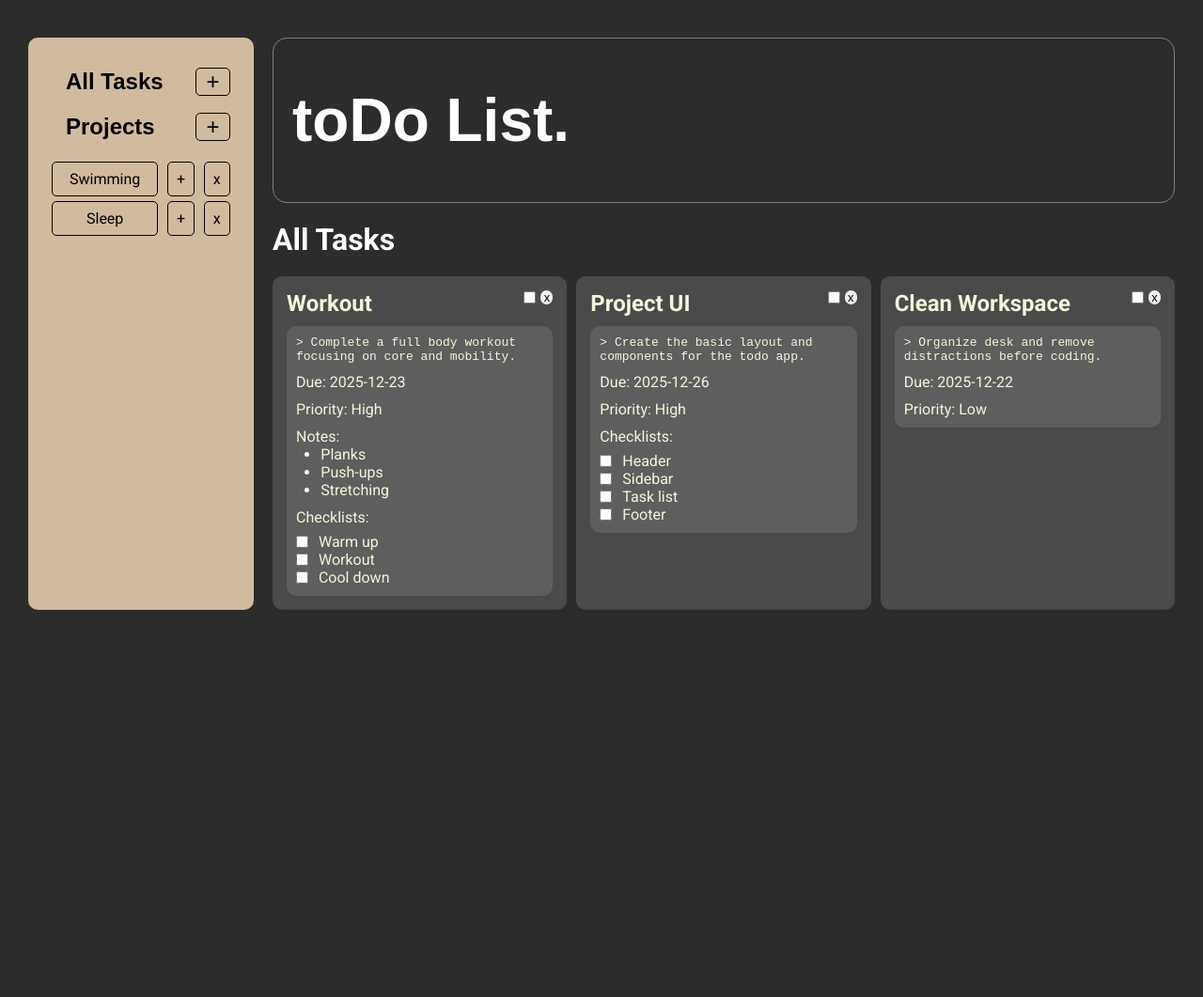
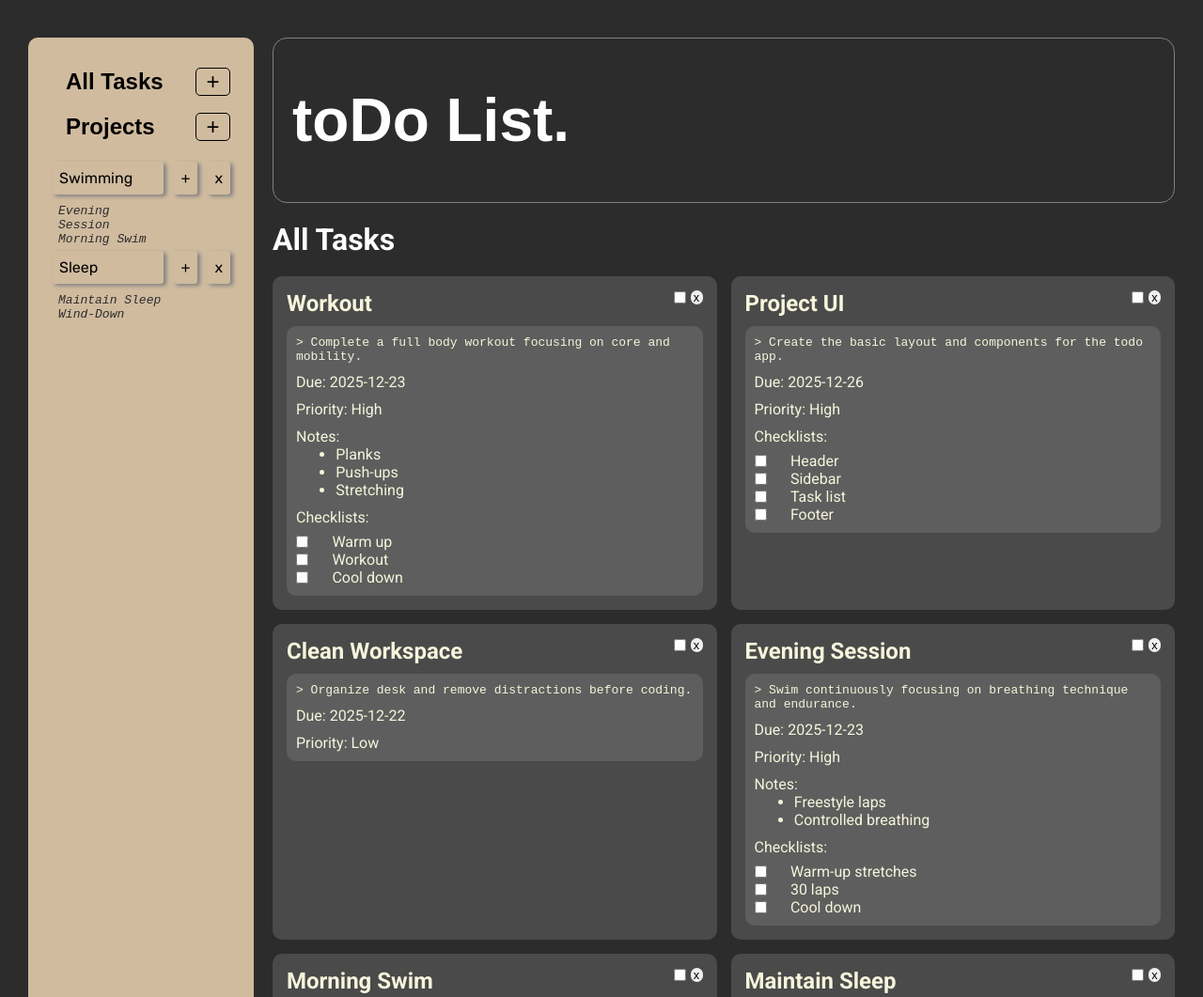
Before and after one commit to hrxd2/todo-list-project, a website built with webpack: page src/template.html in a window 1280 px wide. Shown: the top 1061 px of the page at 94% size. Before the commit the page ends 800 px from the top, so only its background shows below. Built offline with nearby package versions, Linux system fonts and the light colour scheme; a web font is replaced by a local one.

Commit message:
update: all tasks render and subtasks display
added new li to list subtasks in aside section of projects
new styles for that section.
alltasks render now loops through all subtasks and render all of em.

```diff
--- a/src/eventListener.js
+++ b/src/eventListener.js
@@ -11,8 +11,23 @@ const sectionTitle = document.querySelector(".section-title");
 // main side render of all tasks.
 function updateMain(){
     console.log(getTaskArray());
+    const mappedTasks = [];
+
     sectionTitle.textContent = 'All Tasks';
-    getTaskArray().forEach(item => populateTasks(item));
+    getTaskArray().forEach(item => mappedTasks.push(item));
+
+    // getTaskArray().forEach(item => populateTasks(item));
+
+    console.log(projectArray);
+
+    projectArray.forEach(item => {
+        item.tasks.forEach(obj => {
+              mappedTasks.push(obj);
+        })
+    });
+
+    console.log(mappedTasks);
+    mappedTasks.forEach(item => populateTasks(item));
 }
 
 //main side render of project tasks.
@@ -162,6 +177,7 @@ function dialogListener(){
             });
             projectRender(e);
             showProjects();
+            populateProjects(projectArray);
             // clearDisplay();
             // updateMain();
             //console.log(res);
--- a/src/index.js
+++ b/src/index.js
@@ -49,7 +49,7 @@ takeProjectInput("Sleep");
 const pArray = getProjectArray();
 pArray[0].addTasks(
     {
-    "title": "Evening Swimming Session",
+    "title": "Evening Session",
     "description": "Swim continuously focusing on breathing technique and endurance.",
     "dueDate": "2025-12-23",
     "priority": "High",
@@ -59,7 +59,7 @@ pArray[0].addTasks(
 );
 pArray[0].addTasks(
     {
-    "title": "Morning Technique Swim",
+    "title": "Morning Swim",
     "description": "Practice stroke technique and improve efficiency with slow, controlled laps.",
     "dueDate": "2025-12-24",
     "priority": "Medium",
--- a/src/screenController.js
+++ b/src/screenController.js
@@ -107,7 +107,15 @@ function populateProjects(projectArray){
         const addBtn = newElem('button', 'projectTask-add-button', '+', `${obj.uid}`);
         const delBtn = newElem('button', 'project-delete-button', 'x', `${obj.uid}`);
 
-        titleDiv.append(titleButton, addBtn, delBtn);
+        const ul = newElem("ul", 'ptitle');
+        obj.tasks.forEach(item => {
+            if(item){
+                const li = newElem('ul', 'ptitle', `${item.title}` );
+                ul.appendChild(li);
+            }
+        });
+
+        titleDiv.append(titleButton, addBtn, delBtn, ul);
         projectTitles.appendChild(titleDiv);
 	});
 };
--- a/src/styles.css
+++ b/src/styles.css
@@ -58,7 +58,8 @@ body{
 }
 
 .main{
-  grid-template-columns: repeat(auto-fit, minmax(250px, 1fr));
+  grid-template-columns: repeat(auto-fit, minmax(350px, 1fr));
+  gap: 15px;
 }
 .section{
   background: #4a4a4a;
@@ -106,21 +107,29 @@ body{
   gap: 5px;
 }
 .project-title-div{
-  grid-template-columns: 4fr 1fr 1fr;
+  grid-template-columns: 9fr 1fr 1fr;
 }
 .project-title-div > button{
   font-size: 1rem;
   background: none;
-  border: 1px solid;
-  border-radius: 5px;
+  border: 0px;
+  border-radius: 3px;
+  box-shadow: 3px 2px 4px 0px grey;
   padding: 8px;
-  font-family: inherit;
+  font-family: "Rubik", sans-serif;
+  text-align: left;
 }
 
 .project-title-div > button,
 .add-button,
 .project-add-button{
   cursor: pointer;
+}
+
+.ptitle{
+  padding-left: 3%;
+  font-style: italic;
+  font-family: monospace;
 }
 
 .project-titles,
```
